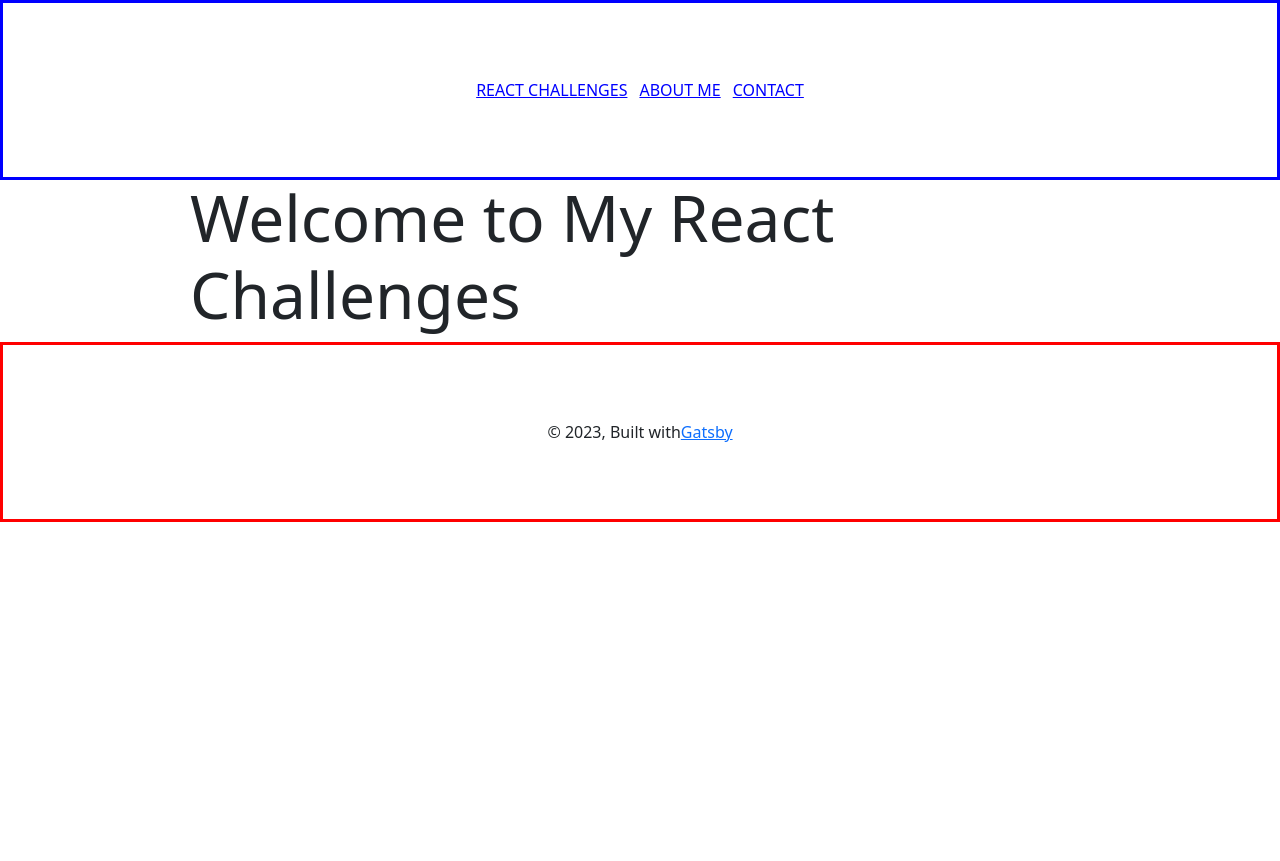
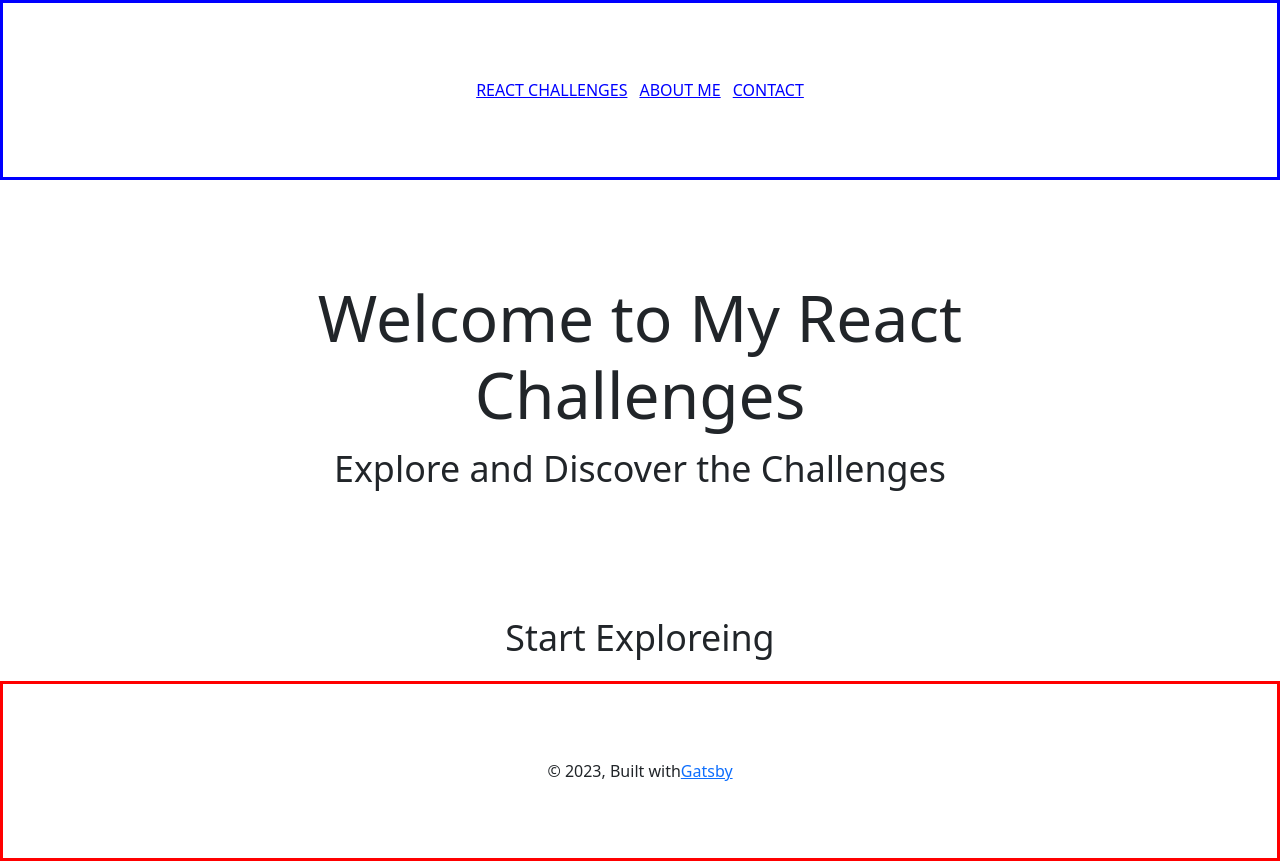
Before and after one commit to warranttsai/react-challenges-gatsby, a Gatsby site: page / in a window 1280 px wide. Before the commit the page ends 800 px from the top, so only its background shows below. Built offline with nearby package versions, Linux system fonts and the light colour scheme; Gatsby itself is replaced by a stand-in of ours.

Commit message:
refactor: remove unuseful container

```diff
--- a/src/pages/index.js
+++ b/src/pages/index.js
@@ -37,14 +37,18 @@ const BlogIndex = ({ data, location }) => {
 
   return (
     <Layout location={location}>
-      <section className="content-grid">
-        {/* <div className="greeting-banner d-flex flex-column justify-content-center align-items-center"> */}
-        <h1 className="main-title">Welcome to My React Challenges</h1>
-        {/* <p className="second-title">Explore and Discover the Challenges</p> */}
+      <section className="content-grid" style={{ minHeight: 500 }}>
         {/* spacer */}
-        {/* <span style={{ height: 200 }} /> */}
-        {/* <p className="second-title mt-5">Start Exploreing</p> */}
-        {/* </div> */}
+        <span style={{ height: 100 }} />
+        <h1 className="main-title text-center">
+          Welcome to My React Challenges
+        </h1>
+        <p className="second-title text-center">
+          Explore and Discover the Challenges
+        </p>
+        {/* spacer */}
+        <span style={{ height: 100 }} />
+        <p className="second-title text-center">Start Exploreing</p>
       </section>
       {/* <section className="react-challenge-list-section align-items-center">
         <ReactChallengeCard />
```
